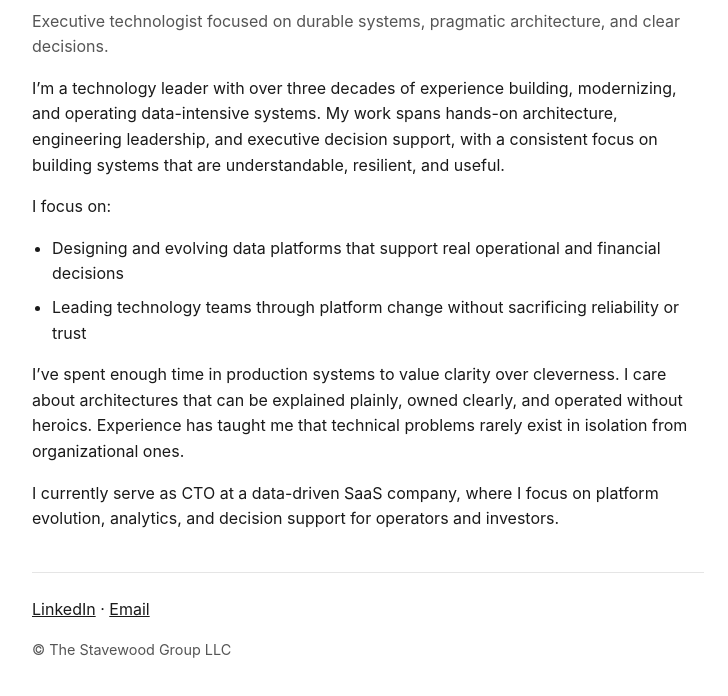
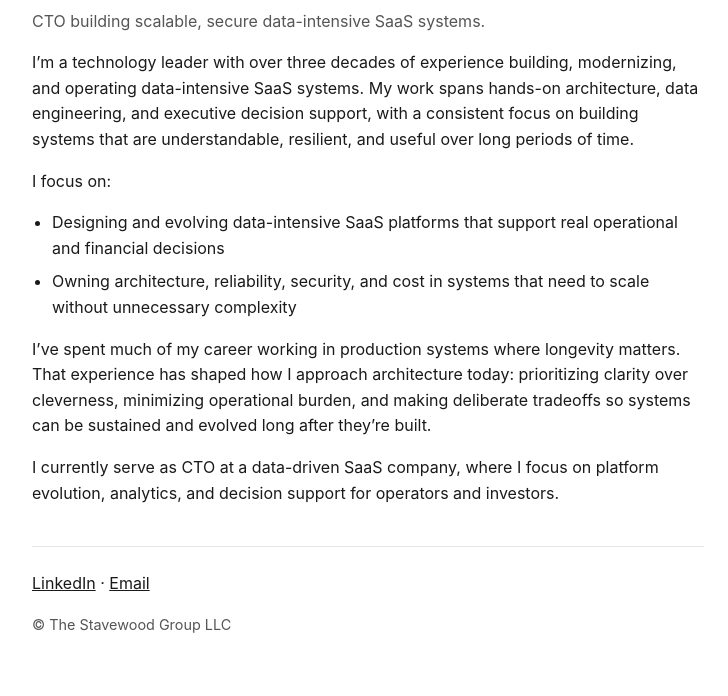
Before and after one commit to michaelhaggerty-io/michaelhaggerty-io.github.io, a plain HTML site: page index.html in a window 1280 px wide. Shown: the part 116-812 px from the top of the page, without its empty margins (272-1000 px from the left). Drawn offline with Linux system fonts and the light colour scheme.

Commit message:
Update index.html site copy

```diff
--- a/index.html
+++ b/index.html
@@ -4,37 +4,37 @@
   <meta charset="utf-8" />
   <meta name="viewport" content="width=device-width, initial-scale=1" />
   <title>Michael Haggerty</title>
+  <meta name="description" content="CTO building scalable, secure data-intensive SaaS systems." />
+  <link rel="stylesheet" href="styles.css" />
   <link rel="icon" href="/favicon.ico" type="image/x-icon">
-  <meta name="description" content="Executive technologist focused on durable systems, pragmatic architecture, and clear decisions." />
-  <link rel="stylesheet" href="styles.css" />
 </head>
 <body>
   <main class="container">
     <h1>Michael Haggerty</h1>
     <p class="subtitle">
-      Executive technologist focused on durable systems, pragmatic architecture, and clear decisions.
+      CTO building scalable, secure data-intensive SaaS systems.
     </p>
 
     <p>
       I’m a technology leader with over three decades of experience building, modernizing,
-      and operating data-intensive systems. My work spans hands-on architecture,
-      engineering leadership, and executive decision support, with a consistent focus on
-      building systems that are understandable, resilient, and useful.
+      and operating data-intensive SaaS systems. My work spans hands-on architecture,
+      data engineering, and executive decision support, with a consistent focus on building
+      systems that are understandable, resilient, and useful over long periods of time.
     </p>
 
     <p>
       I focus on:
     </p>
     <ul>
-      <li>Designing and evolving data platforms that support real operational and financial decisions</li>
-      <li>Leading technology teams through platform change without sacrificing reliability or trust</li>
+      <li>Designing and evolving data-intensive SaaS platforms that support real operational and financial decisions</li>
+      <li>Owning architecture, reliability, security, and cost in systems that need to scale without unnecessary complexity</li>
     </ul>
 
     <p>
-      I’ve spent enough time in production systems to value clarity over cleverness.
-      I care about architectures that can be explained plainly, owned clearly, and operated
-      without heroics. Experience has taught me that technical problems rarely exist in
-      isolation from organizational ones.
+      I’ve spent much of my career working in production systems where longevity matters.
+      That experience has shaped how I approach architecture today: prioritizing clarity over
+      cleverness, minimizing operational burden, and making deliberate tradeoffs so systems can
+      be sustained and evolved long after they’re built.
     </p>
 
     <p>
```
